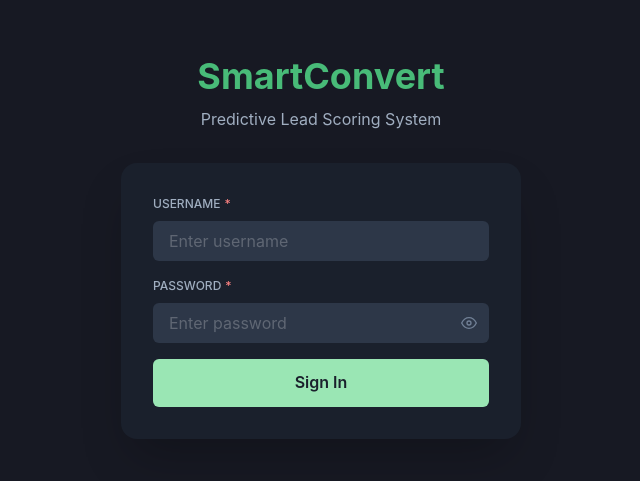
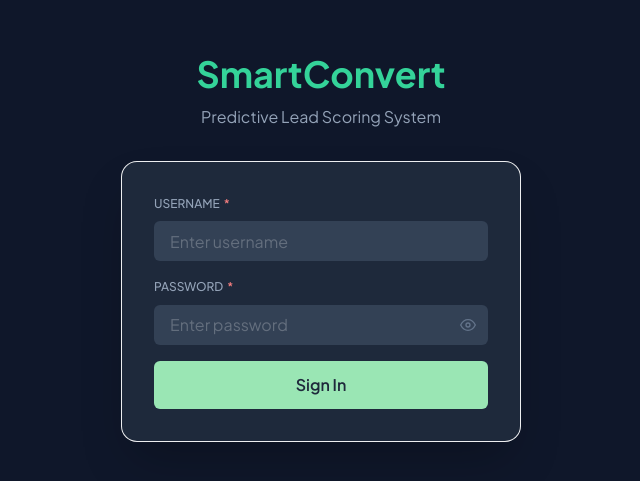
Before and after one commit to bestoism/smartconvert-crm, a React (Vite) app in the folder frontend/: page /login in a window 1280 px wide. Shown: the part 153-634 px from the top of the page, without its empty margins (319-959 px from the left). Built offline with nearby package versions, Linux system fonts and the light colour scheme.

Commit message:
style: refine theme with semantic tokens and plus jakarta sans font for modern saas look

```diff
--- a/frontend/src/main.jsx
+++ b/frontend/src/main.jsx
@@ -3,18 +3,167 @@ import ReactDOM from 'react-dom/client'
 import { ChakraProvider, ColorModeScript, extendTheme } from '@chakra-ui/react'
 import App from './App.jsx'
 
-// 1. Setup Dark Mode Config
+// --- 1. Inject Font (Plus Jakarta Sans) ---
+const fontLink = document.createElement('link');
+fontLink.href = "https://fonts.googleapis.com/css2?family=Plus+Jakarta+Sans:wght@300;400;500;600;700&display=swap";
+fontLink.rel = "stylesheet";
+document.head.appendChild(fontLink);
+
+// --- 2. Konfigurasi Tema ---
 const config = {
-  initialColorMode: 'dark', // Default langsung Gelap biar keren
+  initialColorMode: 'dark',
   useSystemColorMode: false,
 }
 
-// 2. Extend Theme
-const theme = extendTheme({ config })
+const theme = extendTheme({
+  config,
+
+  // A. Typography
+  fonts: {
+    heading: `'Plus Jakarta Sans', sans-serif`,
+    body: `'Plus Jakarta Sans', sans-serif`,
+  },
+
+  // B. Color Palette
+  colors: {
+    gray: {
+      50: '#F8FAFC',
+      100: '#F1F5F9',
+      200: '#E2E8F0',
+      300: '#CBD5E1',
+      400: '#94A3B8',
+      500: '#64748B',
+      600: '#475569',
+      700: '#334155',
+      800: '#1E293B',
+      900: '#0F172A',
+    },
+    blue: {
+      400: '#38BDF8',
+      500: '#0EA5E9',
+      600: '#0284C7',
+    },
+    green: {
+      400: '#34D399',
+      500: '#10B981',
+    }
+  },
+
+  // ✅ Semantic Tokens (Best Practice SaaS)
+  semanticTokens: {
+    colors: {
+      bgPrimary: 'gray.900',
+      bgSecondary: 'gray.800',
+      borderPrimary: 'gray.700',
+      textMuted: 'gray.400',
+    }
+  },
+
+  // C. Global Styles
+  styles: {
+    global: {
+      body: {
+        bg: 'bgPrimary',
+        color: 'gray.100',
+        lineHeight: '1.6',
+      },
+      '*': {
+        transition: 'background-color 0.2s ease, border-color 0.2s ease',
+      }
+    },
+  },
+
+  // D. Components
+  components: {
+    Button: {
+      baseStyle: {
+        fontWeight: '600',
+        borderRadius: '6px', // lebih korporat
+      },
+      variants: {
+        primary: {
+          bg: 'blue.500',
+          color: 'white',
+          _hover: { bg: 'blue.600' },
+          _active: { bg: 'blue.600' },
+        }
+      }
+    },
+
+    Card: {
+      baseStyle: {
+        container: {
+          bg: 'bgSecondary',
+          borderRadius: '8px', // dari 12px → lebih elegan
+          border: '1px solid',
+          borderColor: 'borderPrimary',
+          boxShadow: 'sm',
+        },
+      },
+    },
+
+    Input: {
+      defaultProps: {
+        focusBorderColor: 'blue.400',
+      },
+      variants: {
+        filled: {
+          field: {
+            bg: 'gray.800',
+            borderRadius: '6px',
+            _hover: { bg: 'gray.700' },
+            _focus: { bg: 'gray.700', borderColor: 'blue.400' }
+          }
+        },
+        outline: {
+          field: {
+            borderRadius: '6px',
+            borderColor: 'gray.600',
+          }
+        }
+      }
+    },
+
+    Badge: {
+      baseStyle: {
+        borderRadius: '4px',
+        padding: '0 8px',
+        textTransform: 'capitalize',
+        fontWeight: '600',
+      }
+    },
+
+    Stat: {
+      baseStyle: {
+        label: {
+          fontWeight: '500',
+          color: 'textMuted',
+        },
+        number: {
+          fontWeight: '700',
+          letterSpacing: '-0.02em',
+        }
+      }
+    },
+
+    // ✅ Table styling (Dashboard wajib)
+    Table: {
+      baseStyle: {
+        th: {
+          color: 'textMuted',
+          fontWeight: '600',
+          borderColor: 'borderPrimary',
+        },
+        td: {
+          borderColor: 'borderPrimary',
+        }
+      }
+    }
+  },
+})
 
 ReactDOM.createRoot(document.getElementById('root')).render(
   <React.StrictMode>
-    {/* Penting buat Dark Mode */}
     <ColorModeScript initialColorMode={theme.config.initialColorMode} />
     <ChakraProvider theme={theme}>
       <App />
--- a/frontend/src/pages/LeadDetail.jsx
+++ b/frontend/src/pages/LeadDetail.jsx
@@ -99,6 +99,7 @@ const LeadDetail = () => {
         {/* KOLOM 2: AI ANALYTICS & NOTES */}
         <GridItem>
           <VStack spacing={6} align="stretch">
+            {/* AI Score Card */}
             <Card bg="gray.800" borderRadius="xl">
               <CardBody textAlign="center">
                 <Text fontSize="xs" fontWeight="bold" color="gray.500" mb={4} textTransform="uppercase">AI Conversion Score</Text>
@@ -117,6 +118,25 @@ const LeadDetail = () => {
               </CardBody>
             </Card>
 
+            {/* --- SISIPKAN INI (Next Best Conversation) --- */}
+            <Card bg="blue.900" borderColor="blue.700" borderWidth={1}>
+              <CardBody>
+                <Flex align="start">
+                  <Icon as={FiMessageSquare} w={5} h={5} color="blue.300" mt={1} mr={3} />
+                  <Box>
+                    <Heading size="xs" color="blue.200" mb={1} textTransform="uppercase">
+                      AI Recommendation
+                    </Heading>
+                    <Text color="white" fontSize="md" fontStyle="italic">
+                      "{lead.explanation?.recommendation || "Lakukan pendekatan standar."}"
+                    </Text>
+                  </Box>
+                </Flex>
+              </CardBody>
+            </Card>
+            {/* --------------------------------------------- */}
+
+            {/* Sales Note Card */}
             <Card bg="gray.800" borderRadius="xl">
               <CardBody>
                 <HStack mb={4}>
```
Also changed, not shown: 2 other files (tests, documents, lock files or other folders).
